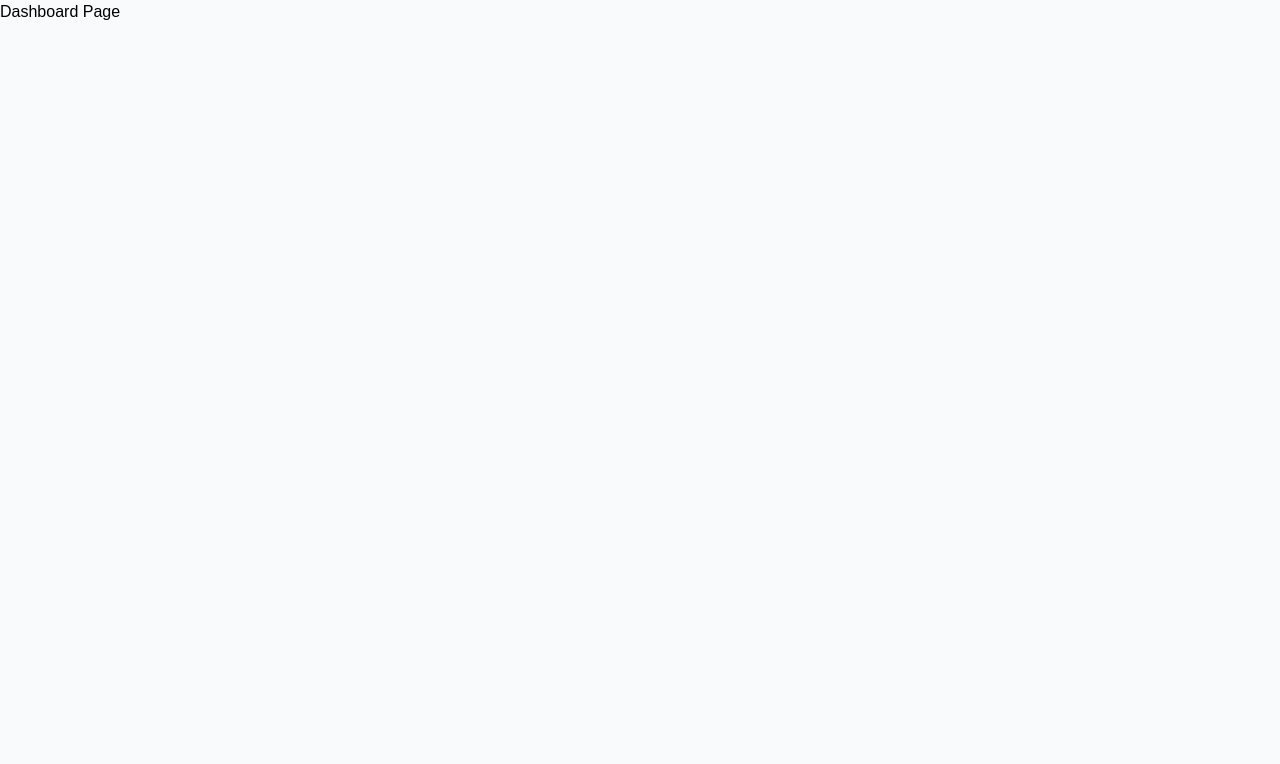
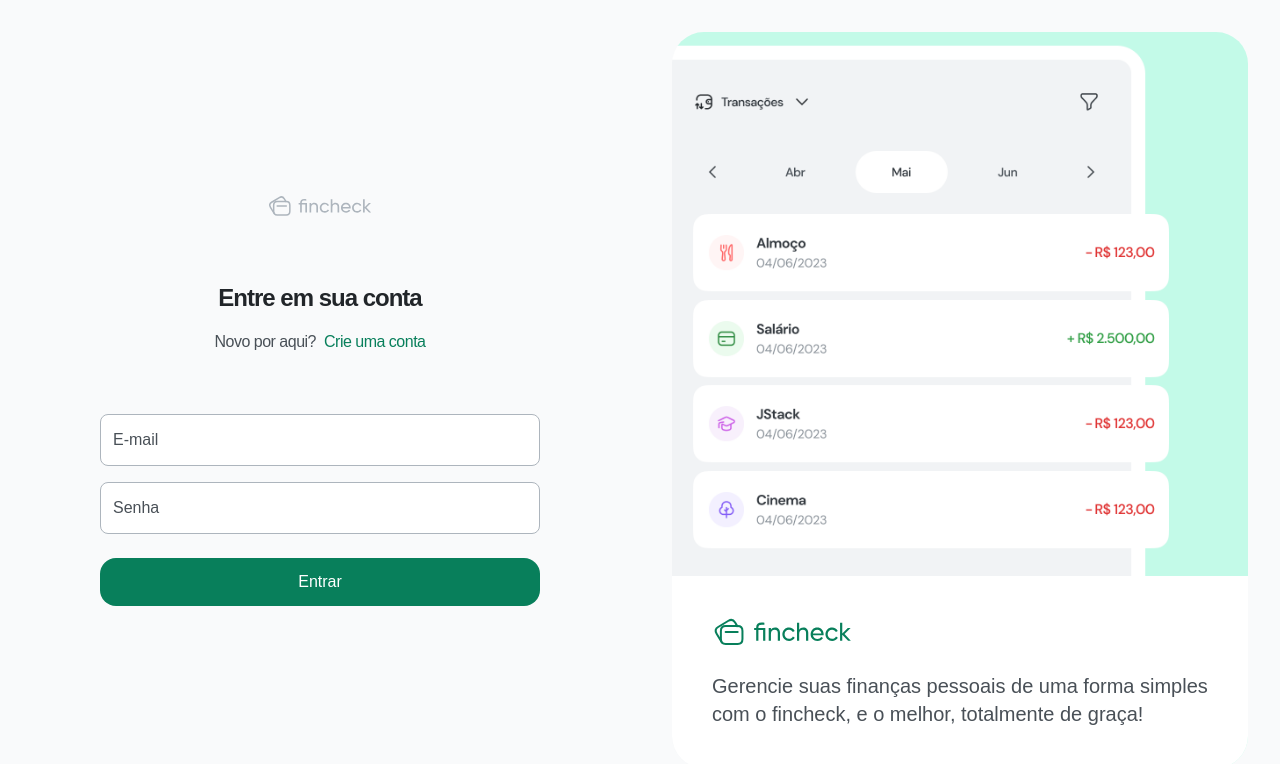
Before and after one commit to TobiasTac/fincheck, a React (Vite) app in the folder frontend/: page /login in a window 1280 px wide. Before the commit this address led to /. Shown: the top 764 px of the page. Built offline with nearby package versions, Linux system fonts and the light colour scheme; no server answers.

Commit message:
feat: access token in local storage

```diff
--- /dev/null
+++ b/frontend/src/app/config/localStorageKeys.ts
@@ -0,0 +1,3 @@
+export const localStorageKeys = {
+  ACCESS_TOKEN: 'fincheck:accessToken',
+}
--- a/frontend/src/app/contexts/AuthContext.tsx
+++ b/frontend/src/app/contexts/AuthContext.tsx
@@ -1,14 +1,30 @@
-import React, { createContext } from "react";
+import React, { createContext, useCallback, useState } from "react";
+import { localStorageKeys } from "../config/localStorageKeys";
 
 interface AuthContextValue {
   signedIn: boolean;
+  signin(accessToken: string): void;
 }
 
 export const AuthContext = createContext({} as AuthContextValue);
 
 export function AuthProvider({ children }: { children: React.ReactNode }) {
+  const [signedIn, setSignedIn] = useState<boolean>(() => {
+    const storedAccessToken = localStorage.getItem(localStorageKeys.ACCESS_TOKEN)
+
+    return !!storedAccessToken;
+  });
+
+  const signin = useCallback((accessToken: string) => {
+    localStorage.setItem(localStorageKeys.ACCESS_TOKEN, accessToken);
+
+
+
+    setSignedIn(true);
+  }, []);
+
   return (
-    <AuthContext.Provider value={{ signedIn: true }}>
+    <AuthContext.Provider value={{ signedIn, signin }}>
       {children}
     </AuthContext.Provider>
   )
--- a/frontend/src/view/pages/Login/useLoginController.ts
+++ b/frontend/src/view/pages/Login/useLoginController.ts
@@ -3,6 +3,7 @@ import { useMutation } from '@tanstack/react-query';
 import { useForm } from 'react-hook-form';
 import toast from 'react-hot-toast';
 import { z } from 'zod';
+import { useAuth } from '../../../app/hooks/useAuth';
 import { authService } from '../../../app/services/authService';
 import type { SigninParams } from '../../../app/services/authService/signin';
 
@@ -30,11 +31,15 @@ export function useLoginController() {
     mutationFn: async (data: SigninParams) => {
       return authService.signin(data);
     },
-  })
+  });
+
+  const { signin } = useAuth();
 
   const handleSubmit = hookFormSubmit(async (data) => {
     try{
-      await mutateAsync(data);
+      const { accessToken } = await mutateAsync(data);
+
+      signin(accessToken);
     } catch {
       toast.error('Credenciais inválidas!')
     }
--- a/frontend/src/view/pages/Register/useRegisterController.ts
+++ b/frontend/src/view/pages/Register/useRegisterController.ts
@@ -4,6 +4,7 @@ import { useForm } from 'react-hook-form';
 import { toast } from 'react-hot-toast';
 import { z } from 'zod';
 
+import { useAuth } from '../../../app/hooks/useAuth';
 import { authService } from '../../../app/services/authService';
 import type { SignupParams } from '../../../app/services/authService/signup';
 
@@ -34,9 +35,13 @@ export function useRegisterController() {
     },
   })
 
+  const { signin } = useAuth();
+
   const handleSubmit = hookFormSubmit(async (data) => {
     try{
-      await mutateAsync(data);
+      const { accessToken } = await mutateAsync(data);
+
+      signin(accessToken);
     } catch {
       toast.error('Ocorreu um erro ao criar a sua conta!')
     }
```
